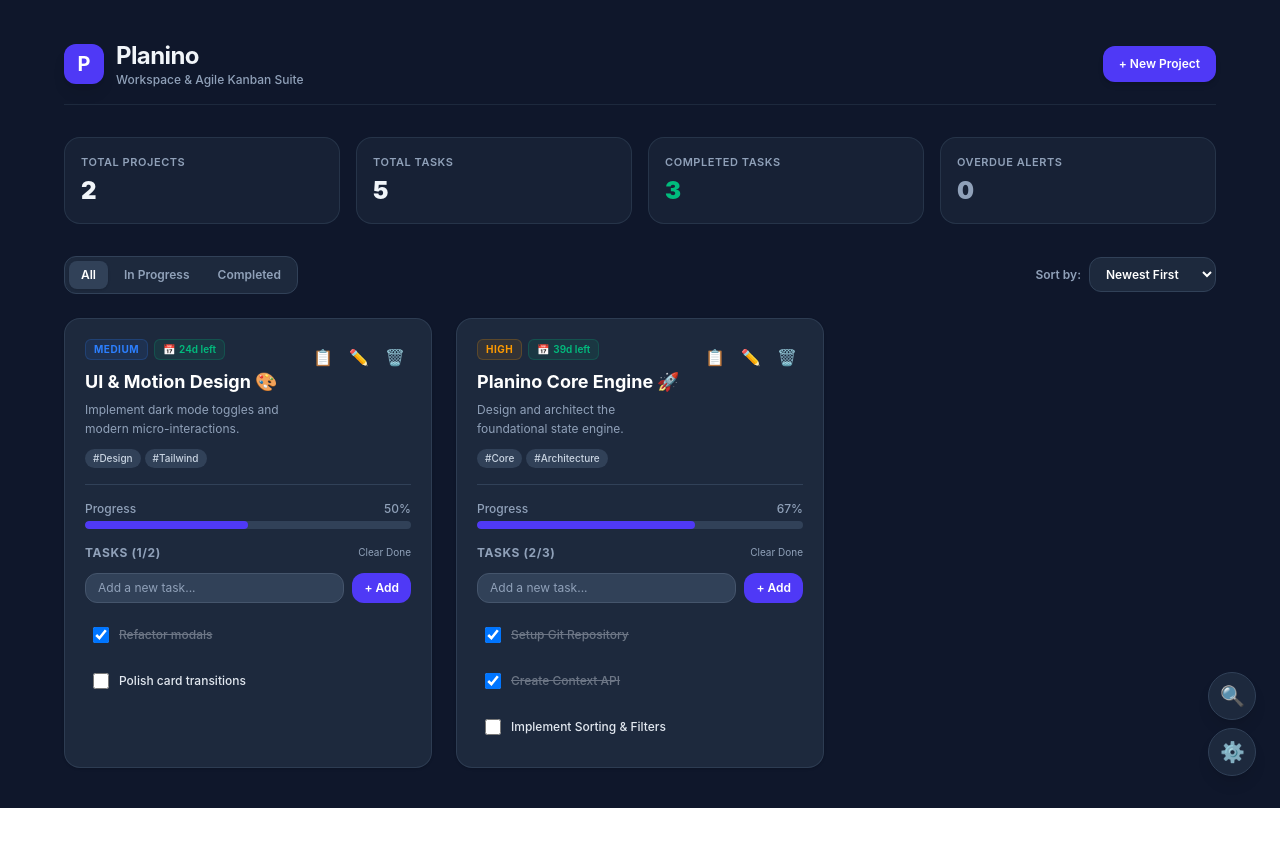
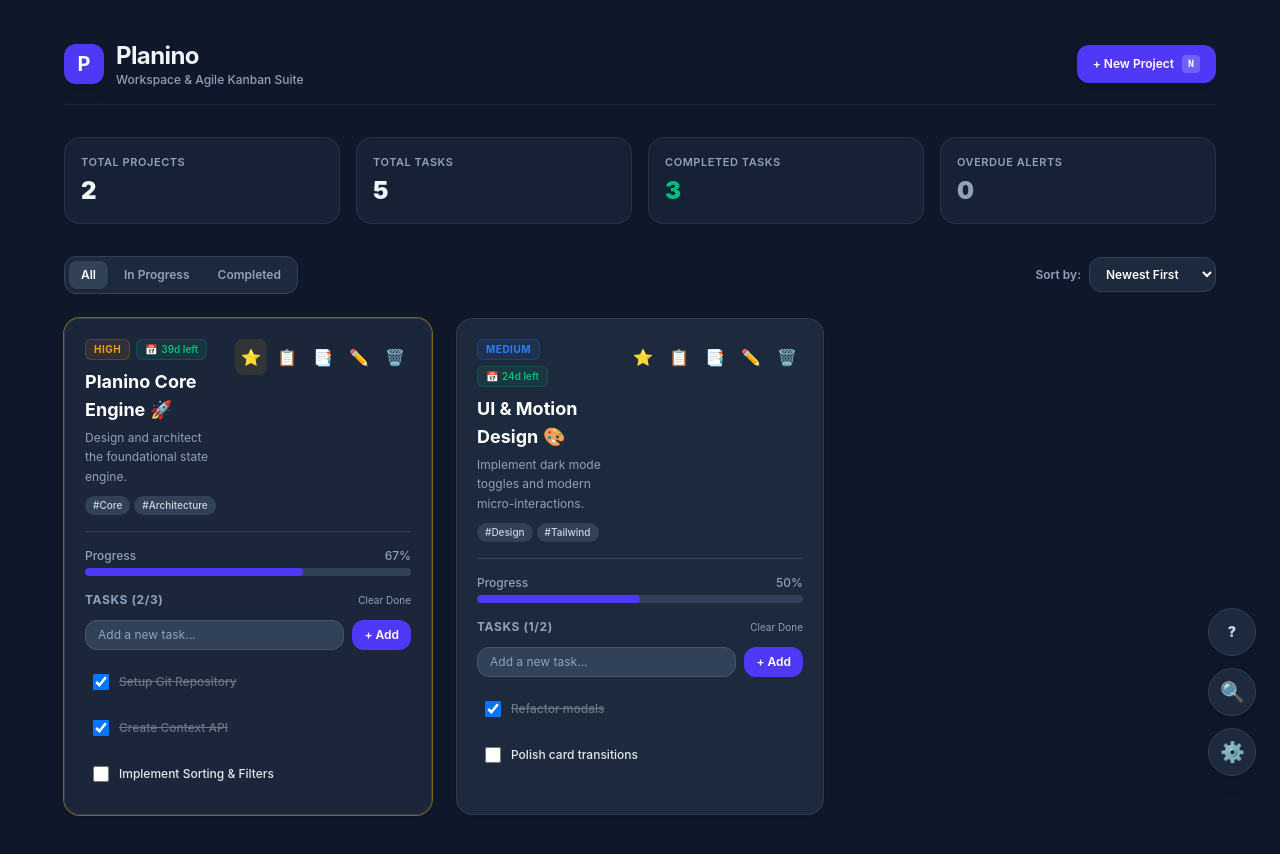
Before and after one commit to s-a-jafari/planino, a React (Vite) app: page / in a window 1280 px wide. Before the commit the page ends 808 px from the top, so only its background shows below. Built offline with nearby package versions, Linux system fonts and the light colour scheme.

Commit message:
feat: add project pinning, markdown summary exporter, and global keyboard navigation

```diff
--- a/src/App.jsx
+++ b/src/App.jsx
@@ -4,11 +4,13 @@ import { ProjectItem } from './ProjectItem';
 import { ProjectModal } from './ProjectModal';
 import { SettingsModal } from './SettingsModal';
 import { SearchModal } from './SearchModal';
+import { ShortcutsModal } from './ShortcutsModal';
 
 function App() {
   const { projects } = useProjects();
   const [isProjectModalOpen, setIsProjectModalOpen] = useState(false);
   const [isSettingsModalOpen, setIsSettingsModalOpen] = useState(false);
+  const [isShortcutsModalOpen, setIsShortcutsModalOpen] = useState(false);
   const [searchQuery, setSearchQuery] = useState('');
   const [filterStatus, setFilterStatus] = useState('all');
   const [sortBy, setSortBy] = useState('newest');
@@ -34,6 +36,7 @@ function App() {
         setIsSearchModalOpen(false);
         setIsProjectModalOpen(false);
         setIsSettingsModalOpen(false);
+        setIsShortcutsModalOpen(false);
         return;
       }
 
@@ -43,6 +46,18 @@ function App() {
       ) {
         e.preventDefault();
         setIsSearchModalOpen((prev) => !prev);
+        return;
+      }
+
+      if (e.key.toLowerCase() === 'n' && !isInputActive) {
+        e.preventDefault();
+        setIsProjectModalOpen(true);
+        return;
+      }
+
+      if (e.key === '?' && !isInputActive) {
+        e.preventDefault();
+        setIsShortcutsModalOpen((prev) => !prev);
       }
     };
 
@@ -101,6 +116,9 @@ function App() {
       return matchesSearch;
     })
     .sort((a, b) => {
+      if (a.isPinned !== b.isPinned) {
+        return a.isPinned ? -1 : 1;
+      }
       if (sortBy === 'newest') return String(b.id).localeCompare(String(a.id));
       if (sortBy === 'dueDate') {
         if (!a.dueDate) return 1;
@@ -152,6 +170,7 @@ function App() {
               className={`flex items-center gap-2 ${currentThemeBg} hover:opacity-90 text-white text-xs font-semibold px-4 py-2.5 rounded-xl shadow-md transition-all cursor-pointer`}
             >
               <span>+ New Project</span>
+              <kbd className="px-1.5 py-0.5 rounded text-[10px] bg-white/20 font-mono">N</kbd>
             </button>
           </div>
         </header>
@@ -247,7 +266,7 @@ function App() {
                   : 'bg-white border-slate-300 text-slate-500'
               }`}
             >
-              <p className="font-medium text-sm">No projects found. Click "New Project" to create one! 🚀</p>
+              <p className="font-medium text-sm">No projects found. Press "N" to create one! 🚀</p>
             </div>
           ) : (
             <ul className={`${gridClass} p-0`}>
@@ -265,9 +284,22 @@ function App() {
         </div>
       </div>
 
+      <div className="fixed bottom-6 right-6 flex flex-col gap-3 z-40">
+        <button
+          onClick={() => setIsShortcutsModalOpen(true)}
+          className={`w-12 h-12 border rounded-full shadow-lg flex items-center justify-center text-sm font-black transition-all active:scale-95 cursor-pointer ${
+            settings.isDark
+              ? 'bg-slate-800 text-slate-300 border-slate-700 hover:bg-slate-700'
+              : 'bg-white text-slate-700 border-slate-200 hover:bg-slate-100'
+          }`}
+          title="Shortcuts (?)"
+        >
+          ?
+        </button>
+
         <button
           onClick={() => setIsSearchModalOpen(true)}
-        className={`fixed bottom-20 right-6 w-12 h-12 border rounded-full shadow-lg flex items-center justify-center text-xl transition-all active:scale-95 cursor-pointer z-40 ${
+          className={`w-12 h-12 border rounded-full shadow-lg flex items-center justify-center text-xl transition-all active:scale-95 cursor-pointer ${
             settings.isDark
               ? 'bg-slate-800 text-slate-200 border-slate-700 hover:bg-slate-700'
               : 'bg-white text-slate-700 border-slate-200 hover:bg-slate-100'
@@ -276,6 +308,19 @@ function App() {
         >
           🔍
         </button>
+
+        <button
+          onClick={() => setIsSettingsModalOpen(true)}
+          className={`w-12 h-12 border rounded-full shadow-lg flex items-center justify-center text-xl transition-all hover:rotate-45 active:scale-95 cursor-pointer ${
+            settings.isDark
+              ? 'bg-slate-800 text-slate-200 border-slate-700 hover:bg-slate-700'
+              : 'bg-white text-slate-700 border-slate-200 hover:bg-slate-100'
+          }`}
+          title="Settings"
+        >
+          ⚙️
+        </button>
+      </div>
 
       <SearchModal
         isOpen={isSearchModalOpen}
@@ -296,17 +341,11 @@ function App() {
         isDark={settings.isDark}
       />
 
-      <button
-        onClick={() => setIsSettingsModalOpen(true)}
-        className={`fixed bottom-6 right-6 w-12 h-12 border rounded-full shadow-lg flex items-center justify-center text-xl transition-all hover:rotate-45 active:scale-95 cursor-pointer z-40 ${
-          settings.isDark
-            ? 'bg-slate-800 text-slate-200 border-slate-700 hover:bg-slate-700'
-            : 'bg-white text-slate-700 border-slate-200 hover:bg-slate-100'
-        }`}
-        title="Settings"
-      >
-        ⚙️
-      </button>
+      <ShortcutsModal
+        isOpen={isShortcutsModalOpen}
+        onClose={() => setIsShortcutsModalOpen(false)}
+        isDark={settings.isDark}
+      />
 
       <ProjectModal
         isOpen={isProjectModalOpen}
--- a/src/ProjectItem.jsx
+++ b/src/ProjectItem.jsx
@@ -9,10 +9,12 @@ export function ProjectItem({ project, isDark, themeColor, isHighlighted }) {
   const [priority, setPriority] = useState(project.priority || 'Medium');
   const [tagsInput, setTagsInput] = useState((project.tags || []).join(', '));
   const [taskText, setTaskText] = useState('');
+  const [isCopied, setIsCopied] = useState(false);
 
   const {
     deleteProject,
     cloneProject,
+    togglePinProject,
     editProject,
     addTask,
     toggleTask,
@@ -79,6 +81,20 @@ export function ProjectItem({ project, isDark, themeColor, isHighlighted }) {
     setTaskText('');
   };
 
+  const handleCopyMarkdown = () => {
+    const taskList = (project.tasks || [])
+      .map((t) => `- [${t.completed ? 'x' : ' '}] ${t.text}`)
+      .join('\n');
+
+    const summary = `# ${project.title}\n${project.description ? project.description + '\n' : ''}Priority: ${
+      project.priority || 'Medium'
+    }\nDue Date: ${project.dueDate || 'None'}\n\n### Tasks\n${taskList || 'No tasks listed.'}`;
+
+    navigator.clipboard.writeText(summary);
+    setIsCopied(true);
+    setTimeout(() => setIsCopied(false), 2000);
+  };
+
   const completedCount = project.tasks?.filter((t) => t.completed).length || 0;
   const totalTasks = project.tasks?.length || 0;
   const progressPercentage = totalTasks > 0 ? Math.round((completedCount / totalTasks) * 100) : 0;
@@ -135,7 +151,13 @@ export function ProjectItem({ project, isDark, themeColor, isHighlighted }) {
   return (
     <li
       id={`project-${project.id}`}
-      className={`rounded-2xl border p-5 shadow-sm transition-all duration-300 list-none flex flex-col justify-between ${
+      className={`rounded-2xl border p-5 shadow-sm transition-all duration-300 list-none flex flex-col justify-between relative ${
+        project.isPinned
+          ? isDark
+            ? 'ring-1 ring-amber-400/50 bg-slate-800/90'
+            : 'ring-1 ring-amber-400/60 bg-amber-50/20'
+          : ''
+      } ${
         isHighlighted
           ? 'ring-2 ring-indigo-500 scale-[1.02] shadow-lg shadow-indigo-500/20'
           : ''
@@ -295,14 +317,43 @@ export function ProjectItem({ project, isDark, themeColor, isHighlighted }) {
 
             <div className="flex items-center gap-1 shrink-0">
               <button
+                onClick={() => togglePinProject(project.id)}
+                className={`p-1.5 rounded-lg transition-all cursor-pointer ${
+                  project.isPinned
+                    ? 'text-amber-400 bg-amber-400/10'
+                    : isDark
+                    ? 'text-slate-500 hover:text-amber-400 hover:bg-slate-700'
+                    : 'text-slate-400 hover:text-amber-500 hover:bg-slate-100'
+                }`}
+                title={project.isPinned ? 'Unpin Project' : 'Pin to Top'}
+              >
+                ⭐
+              </button>
+
+              <button
+                onClick={handleCopyMarkdown}
+                className={`p-1.5 rounded-lg transition-all cursor-pointer ${
+                  isCopied
+                    ? 'text-emerald-500 bg-emerald-500/10 font-bold'
+                    : isDark
+                    ? 'text-slate-400 hover:text-white hover:bg-slate-700'
+                    : 'text-slate-400 hover:text-indigo-600 hover:bg-indigo-50'
+                }`}
+                title="Copy Markdown Summary"
+              >
+                {isCopied ? '✓' : '📋'}
+              </button>
+
+              <button
                 onClick={() => cloneProject(project.id)}
                 className={`p-1.5 rounded-lg transition-all cursor-pointer ${
                   isDark ? 'text-slate-400 hover:text-white hover:bg-slate-700' : 'text-slate-400 hover:text-indigo-600 hover:bg-indigo-50'
                 }`}
                 title="Clone Project"
               >
-                📋
+                📑
               </button>
+
               <button
                 onClick={handleStartEdit}
                 className={`p-1.5 rounded-lg transition-all cursor-pointer ${
@@ -312,6 +363,7 @@ export function ProjectItem({ project, isDark, themeColor, isHighlighted }) {
               >
                 ✏️
               </button>
+
               <button
                 onClick={() => deleteProject(project.id)}
                 className={`p-1.5 rounded-lg transition-all cursor-pointer ${
--- /dev/null
+++ b/src/ShortcutsModal.jsx
@@ -0,0 +1,64 @@
+export function ShortcutsModal({ isOpen, onClose, isDark }) {
+  if (!isOpen) return null;
+
+  const shortcuts = [
+    { key: '/', desc: 'Open project search' },
+    { key: 'Alt + K', desc: 'Alternative search shortcut' },
+    { key: 'N', desc: 'Create a new project' },
+    { key: '?', desc: 'Open keyboard shortcuts cheatsheet' },
+    { key: 'Esc', desc: 'Close any active modal or menu' },
+  ];
+
+  return (
+    <div className="fixed inset-0 z-50 flex items-center justify-center p-4 bg-slate-900/60 backdrop-blur-sm animate-fadeIn">
+      <div
+        className={`w-full max-w-sm rounded-2xl p-6 shadow-2xl border transition-colors ${
+          isDark ? 'bg-slate-800 border-slate-700 text-white' : 'bg-white border-slate-100 text-slate-800'
+        }`}
+      >
+        <div className="flex items-center justify-between mb-5 pb-3 border-b border-slate-700/30">
+          <div className="flex items-center gap-2">
+            <span className="text-xl">⌨️</span>
+            <h3 className="text-base font-bold">Keyboard Shortcuts</h3>
+          </div>
+          <button
+            onClick={onClose}
+            className={`text-sm p-1 rounded-lg transition-all cursor-pointer ${
+              isDark ? 'text-slate-400 hover:text-white hover:bg-slate-700' : 'text-slate-400 hover:text-slate-600 hover:bg-slate-100'
+            }`}
+          >
+            ✕
+          </button>
+        </div>
+
+        <div className="space-y-3">
+          {shortcuts.map((item, idx) => (
+            <div key={idx} className="flex items-center justify-between text-xs">
+              <span className={isDark ? 'text-slate-300' : 'text-slate-600'}>{item.desc}</span>
+              <kbd
+                className={`px-2 py-1 rounded-lg font-mono font-semibold border ${
+                  isDark
+                    ? 'bg-slate-700 border-slate-600 text-slate-200'
+                    : 'bg-slate-100 border-slate-200 text-slate-700'
+                }`}
+              >
+                {item.key}
+              </kbd>
+            </div>
+          ))}
+        </div>
+
+        <div className="mt-6 pt-3 border-t border-slate-700/30 flex justify-end">
+          <button
+            onClick={onClose}
+            className="px-4 py-1.5 text-xs font-semibold rounded-xl bg-indigo-600 hover:bg-indigo-700 text-white transition-all cursor-pointer"
+          >
+            Got it
+          </button>
+        </div>
+      </div>
+    </div>
+  );
+}
+
+export default ShortcutsModal;
--- a/src/context/ProjectContext.jsx
+++ b/src/context/ProjectContext.jsx
@@ -12,6 +12,7 @@ export function ProjectProvider({ children }) {
       dueDate: '2026-10-25',
       priority: 'High',
       tags: ['Core', 'Architecture'],
+      isPinned: true,
       createdAt: new Date().toISOString(),
       tasks: [
         { id: '101', text: 'Setup Git Repository', completed: true },
@@ -26,6 +27,7 @@ export function ProjectProvider({ children }) {
       dueDate: '2026-10-10',
       priority: 'Medium',
       tags: ['Design', 'Tailwind'],
+      isPinned: false,
       createdAt: new Date().toISOString(),
       tasks: [
         { id: '201', text: 'Refactor modals', completed: true },
@@ -42,6 +44,7 @@ export function ProjectProvider({ children }) {
       dueDate: dueDate || '',
       priority,
       tags: Array.isArray(tags) ? tags : [],
+      isPinned: false,
       createdAt: new Date().toISOString(),
       tasks: [],
     };
@@ -49,6 +52,15 @@ export function ProjectProvider({ children }) {
     setProjects((prev) => {
       const safe = Array.isArray(prev) ? prev : [];
       return [newProject, ...safe];
+    });
+  };
+
+  const togglePinProject = (projectId) => {
+    setProjects((prev) => {
+      const safe = Array.isArray(prev) ? prev : [];
+      return safe.map((p) =>
+        String(p.id) === String(projectId) ? { ...p, isPinned: !p.isPinned } : p
+      );
     });
   };
 
@@ -67,6 +79,7 @@ export function ProjectProvider({ children }) {
       ...target,
       id: Date.now().toString(),
       title: `${target.title} (Copy)`,
+      isPinned: false,
       createdAt: new Date().toISOString(),
       tasks: (target.tasks || []).map((t, idx) => ({
         ...t,
@@ -167,6 +180,7 @@ export function ProjectProvider({ children }) {
       value={{
         projects: Array.isArray(projects) ? projects : [],
         addProject,
+        togglePinProject,
         deleteProject,
         cloneProject,
         editProject,
```
Lines whose indentation alone changed are shown as unchanged.
